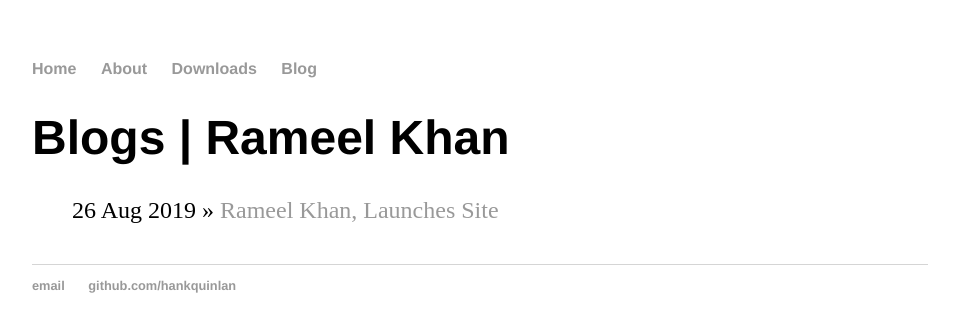
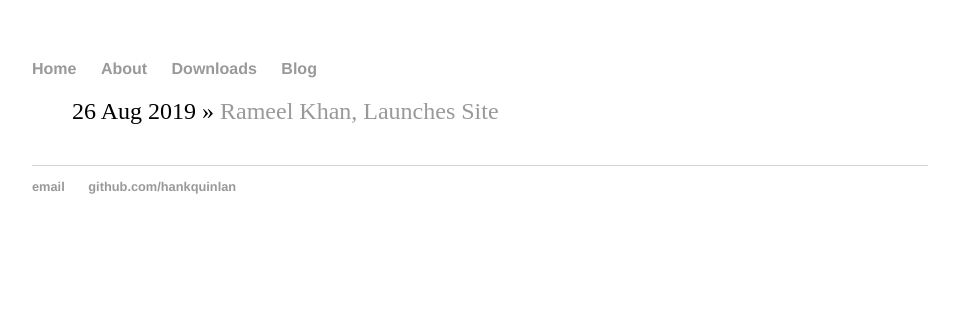
Before and after one commit to efcreationtool/efcreationtool.github.io, a Jekyll site: the page built from blog/index.html, in a window 1280 px wide. Shown: the top 332 px of the page, without its empty margins (160-1119 px from the left). Built offline with Jekyll 4.4.1, drawn with Linux system fonts in a browser that asks for light colours.

Commit message:
Update index.html

```diff
--- a/blog/index.html
+++ b/blog/index.html
@@ -2,7 +2,6 @@
 layout: default
 title: Blog | Rameel Khan
 ---
-	<h1>Blogs | Rameel Khan</h1>
 	<ul class="posts">
 
 	  {% for post in site.posts %}
```
